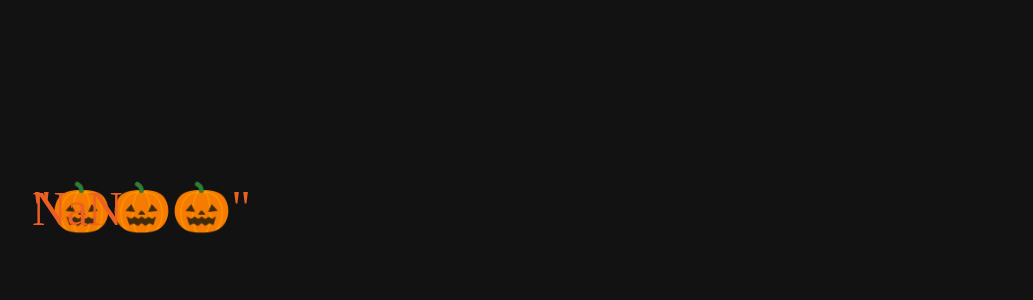
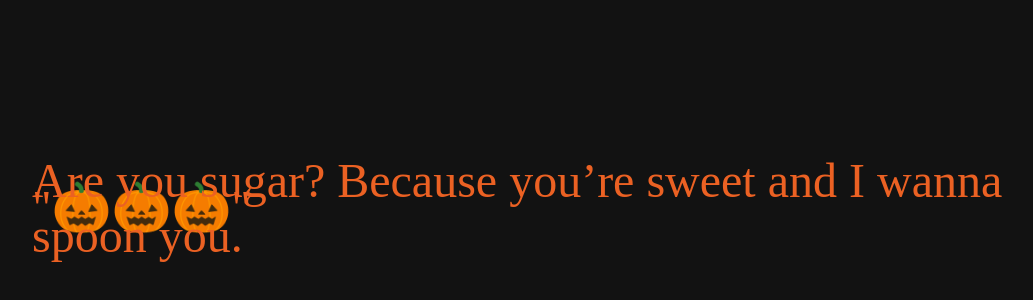
Before and after one commit to Rocco970/Rocco970.github.io, a plain HTML site: page index.html in a window 1280 px wide. Shown: the part 192-492 px from the top of the page, without its empty margins (96-1129 px from the left). Drawn offline with Linux system fonts and the light colour scheme.

Commit message:
Update index.html

```diff
--- a/index.html
+++ b/index.html
@@ -10,7 +10,7 @@
 
     <script>
       function swoon() {
-        document.getElementById("pickupLineText").innerHTML =  + "Are you sugar? Because you’re sweet and I wanna spoon you.";
+        document.getElementById("pickupLineText").innerHTML = "Are you sugar? Because you’re sweet and I wanna spoon you.";
       }
       window.onload = swoon;
     </script>
```
